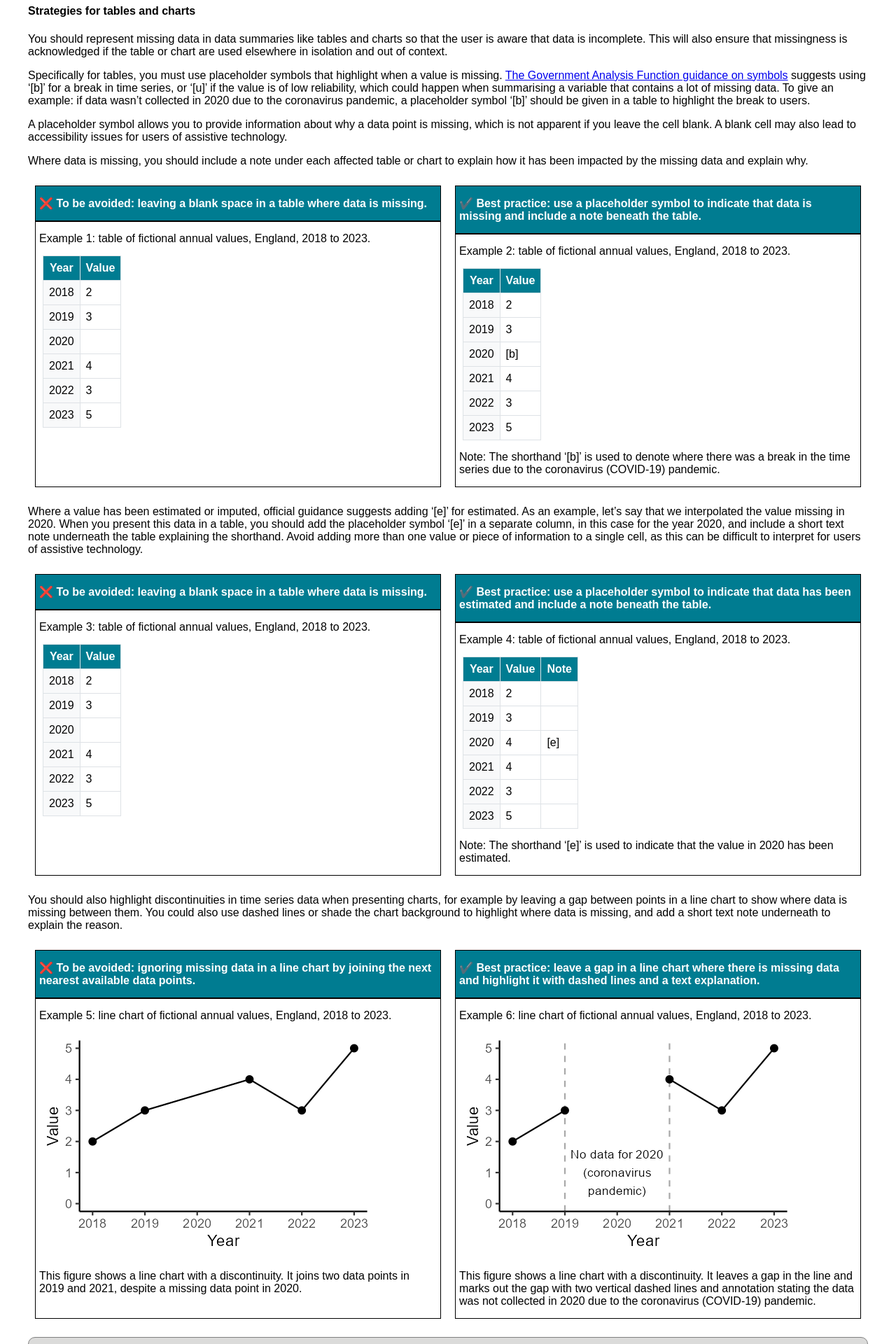
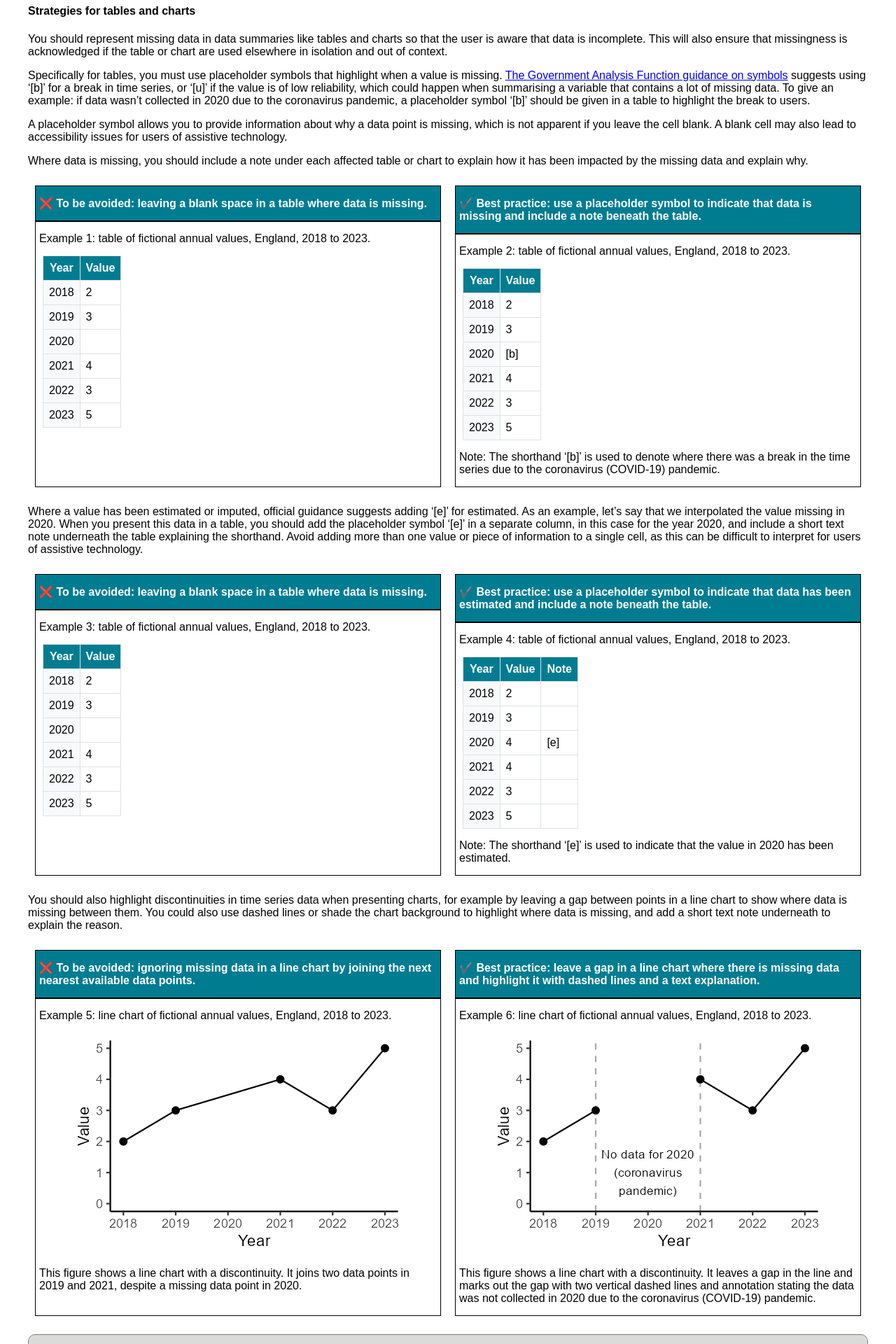
Before and after one commit to BenCuff/github-pages-test, a Jekyll site: the page built from docs/missing-data.md, in a window 1280 px wide. Shown: the part 4480-6400 px from the top of the page at 70% size. Built offline with Jekyll 4.4.1, drawn with Linux system fonts in a browser that asks for light colours.

Commit message:
Tidying up style sheet

```diff
--- a/docs/assets/styles.css
+++ b/docs/assets/styles.css
@@ -130,6 +130,7 @@ ul, ol{
   color: white;
 }
 
+
 /*Fancy elements*/
 blockquote{
   margin: 1em 0 2em 0;
@@ -152,6 +153,7 @@ blockquote>h2:first-of-type, blockquote>h3:first-of-type, blockquote>h4:first-of
   width: 100%;
   text-align: left;
   padding: 15px 10px;
+  color: black;
   border: 1pt solid grey;
   border-radius: 10px;
   font-size: medium;
@@ -239,6 +241,11 @@ code{
   padding-left: 10px;
 }
 
+.card img{
+  display: block;
+  margin: auto;
+}
+
 .download-button{
   background-color: #007c90;
   color: white;
@@ -256,7 +263,6 @@ code{
   border: 2pt solid black;
 }
 
-/*Images and text side-by-side*/
 .image-text-container {
   display: flex;
   flex-wrap: wrap;
@@ -267,23 +273,6 @@ code{
   flex: 1;
   min-width: 300px;
 }
-
-/*Clickable buttons*/
-/*
-.button {
-  border: none;
-  background-color: #007c91;
-  color: white;
-  padding: 15px 32px;
-  text-align: center;
-  text-decoration: none;
-  display: inline-block;
-  font-size: 16px;
-  font-family: sans-serif;
-  margin: 4px 2px;
-  cursor: pointer;
-}
-*/
 
 /* Table styling*/
 table {
@@ -322,7 +311,3 @@ td:first-child {
 @media only screen and (max-width: 350px) {
   .page-nav{display:block;}
 }
-
-<div>
-.card img{display: block; margin: auto;}
-</div>
```
